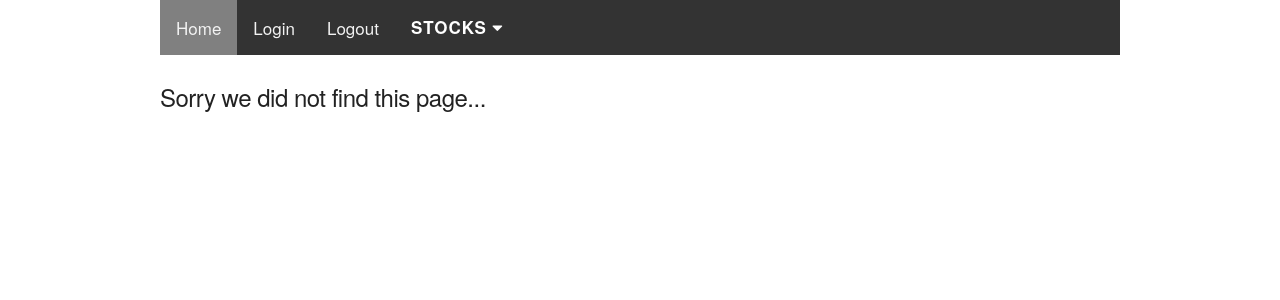
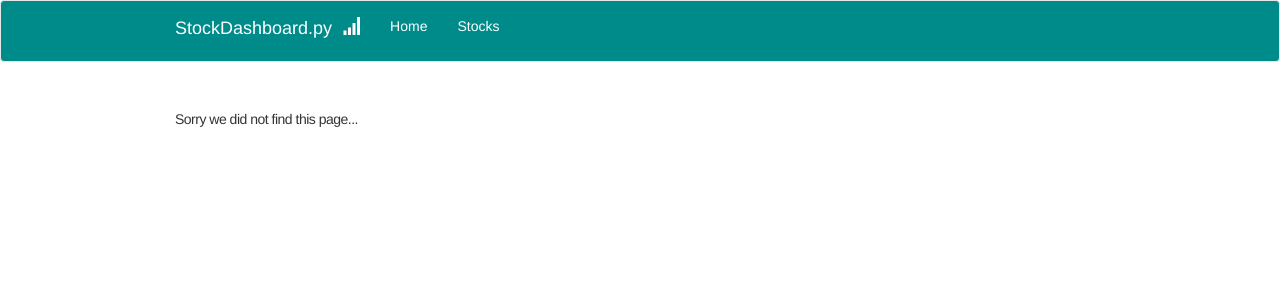
Before and after one commit to peter-w-bryant/StockDashboardPy, a Flask app: template templates/404.html in a window 1280 px wide. Shown: the top 300 px of the page. Run offline with Flask 2, Linux system fonts and the light colour scheme; the template is opened without the code that fills it, so the values that code supplies are empty; parts of the project's set-up code (start-up, migrations or seed data) failed here and were passed over; some libraries are stand-ins or nearby versions.

Commit message:
moderate changes to nav bar and home page

```diff
--- a/run.py
+++ b/app.py
@@ -8,8 +8,6 @@ import json
 import sqlite3 as sq
 import pandas as pd
 import plotly
-
-
 import helpers.plotly_layouts as plt
 import helpers.stocks as stocks
 
@@ -48,37 +46,11 @@ def create_user():
 # Views
 @app.route("/",  methods=['GET', 'POST'])
 def index():
-    if current_user.is_authenticated:
-
-        greetings = f'Hello {current_user.email} !'
-
-    else:
-        greetings = 'Hello, please login'
-
-    return render_template("landing.html", greetings=greetings)
-
-@app.route("/login", methods=['GET', 'POST'])
-@auth_required()
-def home():
-    if current_user.is_authenticated:
-
-        greetings = f'Hello {current_user.email} !'
-        return render_template("home.html", greetings=greetings)
-
-    else:
-        return redirect("/", code=302)
-
-
-@app.route('/logout', methods=['GET', 'POST'])
-@auth_required()
-def logout():
-    logout_user()
-
-    return redirect("/", code=302)
+    return render_template("home.html")
 
 # Dynamic endpoint for stock data per ticker. Requires filtering data by ticker
 @app.route("/stocks/<ticker>", methods=['POST','GET'])
-@auth_required()
+# @auth_required()
 def stocks(ticker):
 
     df_tickers = df["Ticker"].unique()
@@ -106,7 +78,7 @@ def stocks(ticker):
 
 # Simple landing page to choose a stock
 @app.route("/stocks")
-@auth_required()
+# @auth_required()
 def stocks_redirect():
     df_tickers = df["Ticker"].unique()
     return render_template("stocks.html", df_tickers= df_tickers, ticker_info=None)
--- a/templates/404.html
+++ b/templates/404.html
@@ -1,4 +1,4 @@
-{% extends "layouts/main.html" %}
+{% extends "layout.html" %}
 
 {% block content%}
 
--- /dev/null
+++ b/templates/includes/_navbar.html
@@ -0,0 +1,20 @@
+<nav class="navbar navbar-default" style="background-color:darkcyan; text-align: center;">
+  <div class="container">
+    <div class="navbar-header">
+      <!-- Insert a stormcloud with lightning bolt emoji -->
+      <a class="navbar-brand" style="color:white" href="#">StockDashboard.py &nbsp;<span class="glyphicon glyphicon-signal"></span></a>
+    </div>
+    <div id="navbar" class="collapse navbar-collapse">
+      <ul class="nav navbar-nav">
+        <li><a style="color:white" href="/">Home</a></li>
+        <li><a style="color:white" href="/stocks">Stocks</a></li>
+      </ul>
+      <ul class="nav navbar-nav navbar-right">
+        <!-- <li><a style="color:white" href="/logout">Log Out</a></li> -->
+      </ul>
+      <ul class="nav navbar-nav navbar-right">
+        <!-- <li><a style="color:white" href="/login">Log In</a></li> -->
+      </ul>
+    </div><!--/.nav-collapse -->
+  </div>
+</nav>
--- a/templates/layouts/main.html
+++ b/templates/layout.html
@@ -4,13 +4,7 @@
     <head>
         <meta charset="UTF-8">
         <meta name="viewport" content="width=device-width, initial-scale=1">
-        <title>Stock Search</title>
-        <meta name="description" content="I present to you a free tutorial for developing a mobile friendly app"/>
-        <meta name="keywords" content="Tutorial, Mobile,  Free"/>
-        <meta name="author" content="<author>" />
-        <meta name="copyright" content="<author>" />
-        <meta name="robots" content="index"/>
-        <meta name="robots" content="follow"/>
+        <title>Stock Dashboard</title>
         <meta name="msapplication-TileColor" content="#da532c">
         <meta name="theme-color" content="#ffffff">
         <script src="//cdn.plot.ly/plotly-latest.min.js"></script>
@@ -19,29 +13,13 @@
         <link rel="stylesheet" href=/static/css/skeleton.css/>
         <link rel="stylesheet" href=/static/css/style.css/>
         <link rel="stylesheet" href="https://cdnjs.cloudflare.com/ajax/libs/font-awesome/4.7.0/css/font-awesome.min.css">
-
-
+        <link rel="stylesheet" href="//maxcdn.bootstrapcdn.com/bootstrap/3.3.7/css/bootstrap.min.css">
+        <link rel="shortcut icon" type="image/jpg" href="/static/images/icon.png"/>
     </head>
     <body>
+        {% include 'includes/_navbar.html'%}
 
     <div class="container">
-        <div class="topnav" id="myTopnav">
-            <a href="/" class="active">Home</a>
-            <a href="/login">Login</a>
-            <a href="/logout">Logout</a>
-            <div class="dropdown">
-                <button class="dropbtn">Stocks
-                    <i class="fa fa-caret-down"></i>
-                </button>
-                <div class="dropdown-content">
-                    <a href="/stocks">Stocks </a>
-                </div>
-            </div>
-            <a href="javascript:void(0);" class="icon" onclick="myFunction()">
-                <i class="fa fa-bars"></i>
-            </a>
-        </div>
-
             <div style="clear: both">
                 &nbsp;
                 {% block content%}
--- a/templates/stocks.html
+++ b/templates/stocks.html
@@ -1,4 +1,4 @@
-{% extends "layouts/main.html" %}
+{% extends "layout.html" %}
 
 {% block head %}
 
```
Also changed, not shown: database.py (added, +21 -0 lines), templates/home.html (+8 -2 lines), templates/includes/_formhelpers.html (added, +9 -0 lines), templates/includes/_messages.html (added, +17 -0 lines), templates/landing.html (deleted, +0 -16 lines), templates/logout.html (deleted, +0 -14 lines), static/images/stock.gif (added).
